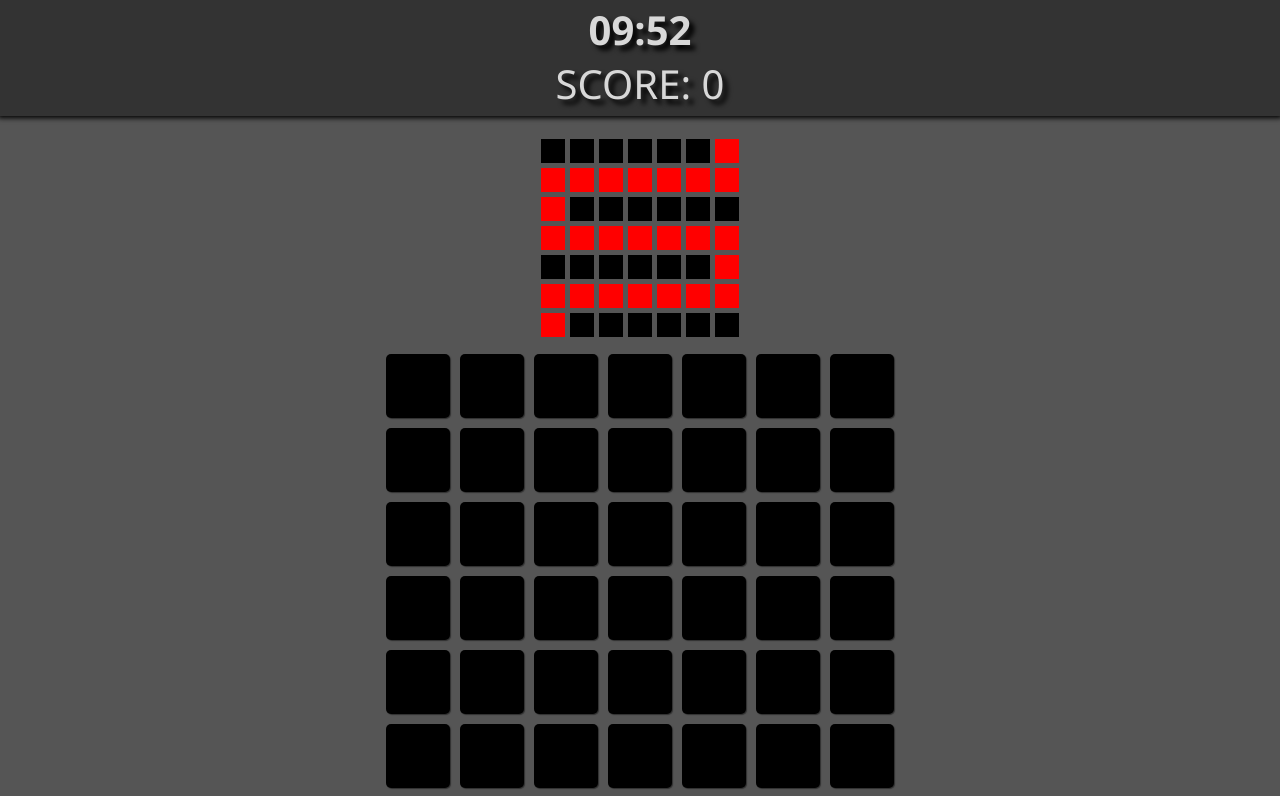
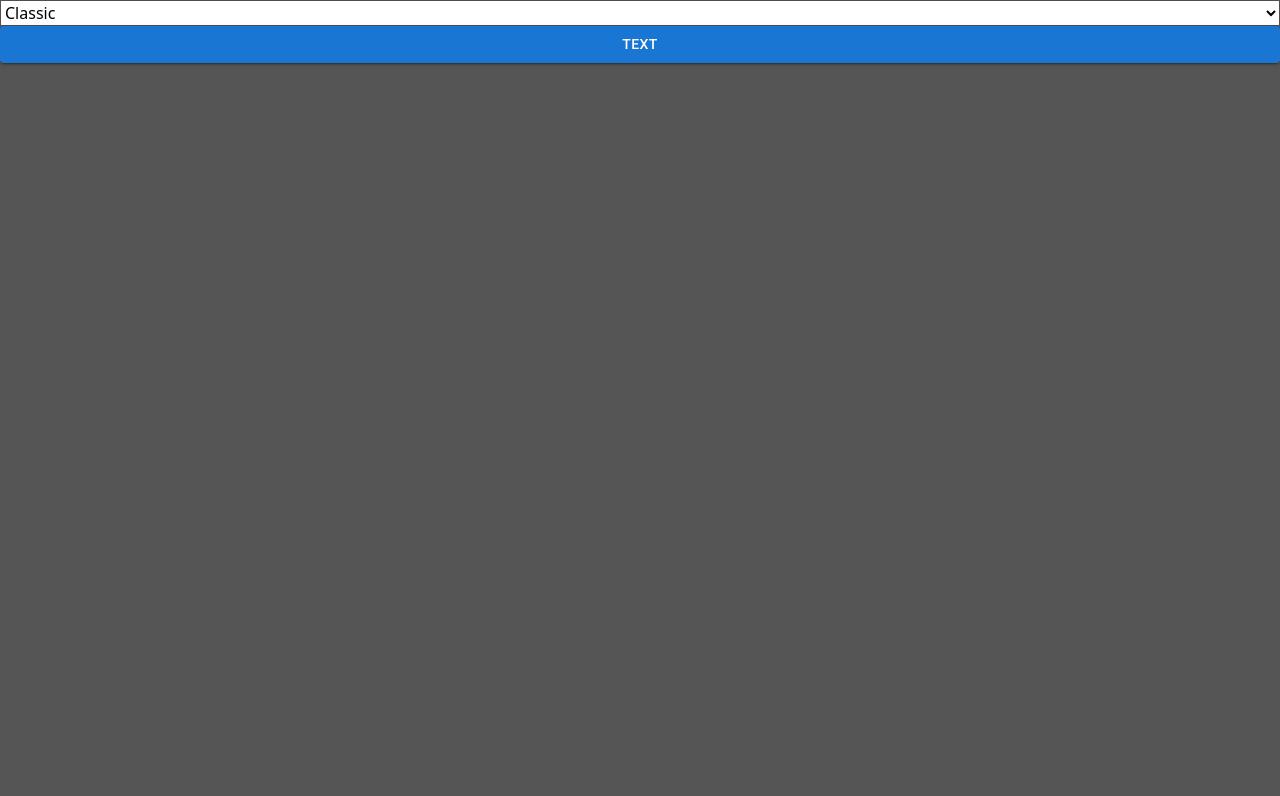
Before and after one commit to BeBo1337/PixelPaint, a React (Vite) app: page / in a window 1280 px wide. Shown: the top 796 px of the page. Built offline with nearby package versions, Linux system fonts and the light colour scheme; a web font is replaced by a local one.

Commit message:
Started Routing Logic -Added MainMenu component -Modified hierarchy of components

```diff
--- a/package.json
+++ b/package.json
@@ -20,6 +20,7 @@
     "react": "^18.2.0",
     "react-dom": "^18.2.0",
     "react-native-component": "^0.1.9",
+    "react-router-dom": "^6.11.1",
     "styled-components": "^5.3.10"
   },
   "devDependencies": {
--- a/src/App.tsx
+++ b/src/App.tsx
@@ -4,13 +4,22 @@ import '@fontsource/roboto/500.css'
 import '@fontsource/roboto/700.css'
 
 import { useState, useEffect, FC } from 'react'
+import { Routes, Route, useOutletContext } from 'react-router-dom'
 import GameManager from './components/GameManager'
+import MainMenu from './components/MainMenu'
 
 const App: FC<{}> = () => {
+    const [gameMode, setGameMode] = useState(1)
+
+    const setMode = (mode: number) => {
+        setGameMode(mode)
+    }
+
     return (
-        <div className="App">
-            <GameManager />
-        </div>
+        <Routes>
+            <Route path="/" element={<MainMenu chooseGameMode={setMode} />} />
+            <Route path="/game" element={<GameManager gameMode={gameMode} />} />
+        </Routes>
     )
 }
 
--- a/src/components/GameManager.tsx
+++ b/src/components/GameManager.tsx
@@ -4,14 +4,19 @@ import GridLayout from './gridLayout'
 import { generateTiles } from '../utils/GameFuncs'
 import { max } from 'lodash'
 import { Tile } from '../models'
-import Constants from '../utils/GameConstants'
+import { Constants, Modes } from '../utils/GameConstants'
 import { PuzzlePayload } from '../payloads/PuzzlePayload'
 
 interface GameManagerProps {
     gameOver?: boolean
+    gameMode?: number
 }
 
-const GameManager: FC<GameManagerProps> = ({ gameOver }: GameManagerProps) => {
+const GameManager: FC<GameManagerProps> = ({
+    gameOver,
+    gameMode
+}: GameManagerProps) => {
+    console.log(`gamemode: ${gameMode}`)
     const [rows, setRows] = useState(Constants.START_DIMENSIONS)
     const [columns, setColums] = useState(Constants.START_DIMENSIONS)
     const [tilesToGen, setTilesToGeN] = useState(Constants.START_RANDOM_TILES)
--- /dev/null
+++ b/src/components/MainMenu.tsx
@@ -0,0 +1,53 @@
+import { useState, useEffect, FC, ChangeEvent } from 'react'
+import { Button } from '@mui/material'
+import { Modes } from '../utils/GameConstants'
+import { Link, Outlet, useNavigate } from 'react-router-dom'
+
+interface MainMenuProps {
+    chooseGameMode: Function
+}
+
+const MainMenu: FC<MainMenuProps> = ({ chooseGameMode }: MainMenuProps) => {
+    const [mode, setMode] = useState(1)
+    const navigate = useNavigate()
+
+    const handleChange = (e: ChangeEvent<HTMLSelectElement>) => {
+        console.log(e.target.value)
+        switch (e.target.value) {
+            case 'Classic':
+                setMode(Modes.CLASSIC)
+                break
+            case 'Memory':
+                setMode(Modes.MEMORY)
+                break
+            case 'Paint':
+                setMode(Modes.PAINT)
+                break
+        }
+    }
+
+    const handleClick = () => {
+        chooseGameMode(mode)
+        setTimeout(() => {
+            navigate('/game')
+        }, 1000)
+    }
+
+    return (
+        <>
+            <select id="mode" onChange={handleChange}>
+                <option value="Classic">Classic</option>
+
+                <option value="Memory">Memory</option>
+
+                <option value="Paint">Paint</option>
+            </select>
+
+            <Button variant="contained" onClick={handleClick}>
+                Text
+            </Button>
+        </>
+    )
+}
+
+export default MainMenu
--- a/src/components/gridLayout.tsx
+++ b/src/components/gridLayout.tsx
@@ -47,11 +47,13 @@ const GridLayout: FC<GridLayoutProps> = ({
             setCanvas(cloneDeep(canvas))
         }
     }
+
     const handleMouseDown = (
         event: React.MouseEvent<HTMLDivElement, MouseEvent>
     ) => {
         event.preventDefault()
     }
+
     const clearHighlightedTiles = () => {
         const newCanvas = cloneDeep(canvas)
         for (const tile of newCanvas) {
--- a/src/main.tsx
+++ b/src/main.tsx
@@ -3,9 +3,12 @@ import ReactDOM from 'react-dom/client'
 import App from './App'
 import 'bootstrap/dist/css/bootstrap.css'
 import styles from './components/styles.module.scss'
+import { BrowserRouter } from 'react-router-dom'
 
 ReactDOM.createRoot(document.getElementById('root') as HTMLElement).render(
-    <div className={`${styles.appStyle}`}>
-        <App />
-    </div>
+    <BrowserRouter>
+        <div className={`${styles.appStyle}`}>
+            <App />
+        </div>
+    </BrowserRouter>
 )
--- a/src/utils/GameConstants.ts
+++ b/src/utils/GameConstants.ts
@@ -1,4 +1,4 @@
-const Constants = {
+export const Constants = {
     SHOULD_GENERATE_RANDOM: 1,
     SCORE_CHECKPOINT: 10,
     START_DIMENSIONS: 7,
@@ -7,4 +7,10 @@ const Constants = {
     CHECKPOINT_9X9: 50
 }
 
-export default Constants
+export const Modes = {
+    CLASSIC: 1,
+    MEMORY: 2,
+    PAINT: 3,
+    CO_OP: 4,
+    ONE_VS_ONE: 5
+}
--- a/src/utils/GameFuncs.ts
+++ b/src/utils/GameFuncs.ts
@@ -5,7 +5,7 @@ import { Coordinate } from '../models'
 import { PuzzlePayload } from '../payloads/PuzzlePayload'
 import { GetNextPreset } from '../models/PresetTable'
 import { GetNumberInRange } from '../utils/GenericFuncs'
-import Constants from '../utils/GameConstants'
+import { Constants } from '../utils/GameConstants'
 
 let presetsAvailable = presets.length
 
```
Also changed, not shown: 1 other file (tests, documents, lock files or other folders).
